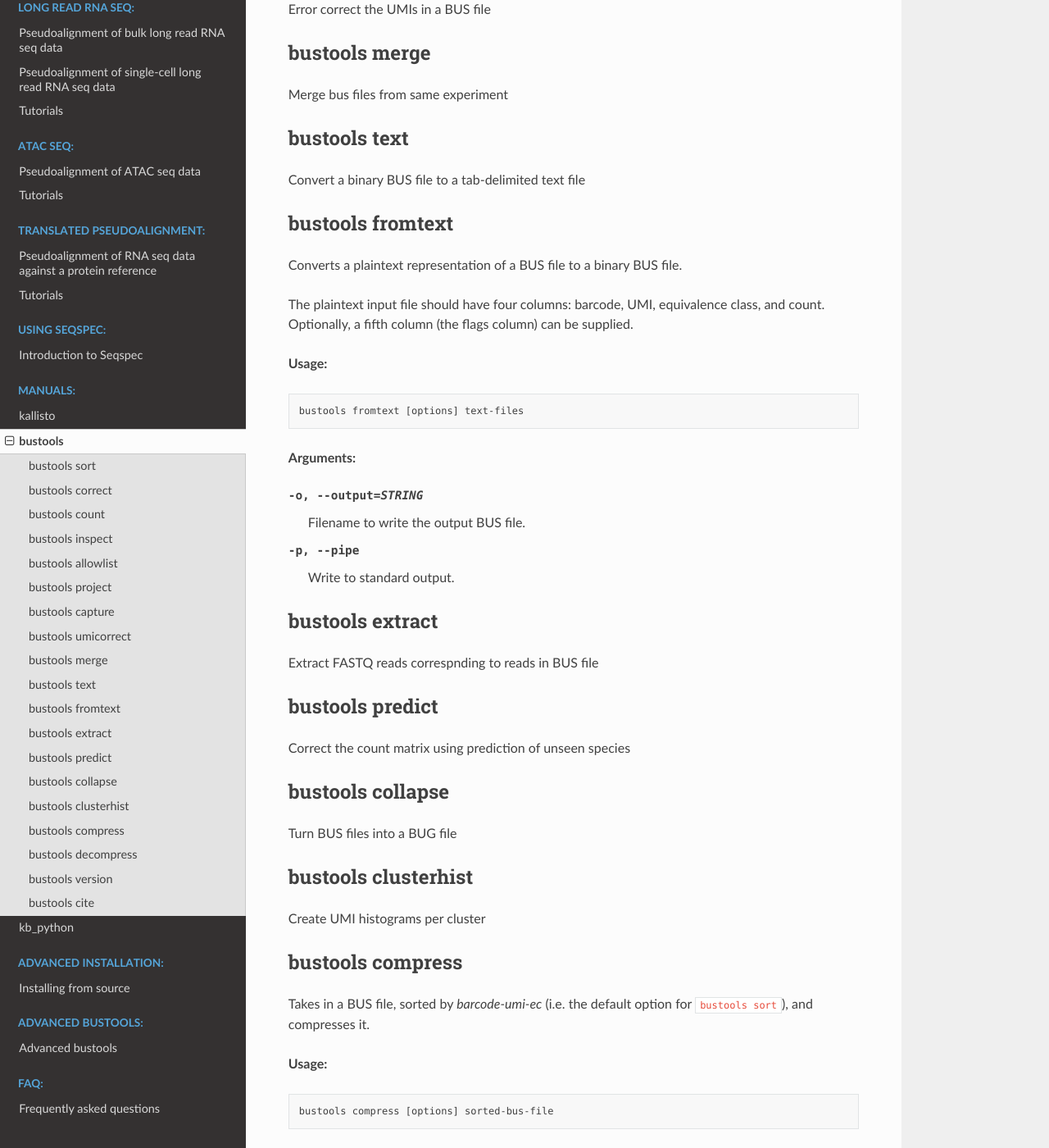
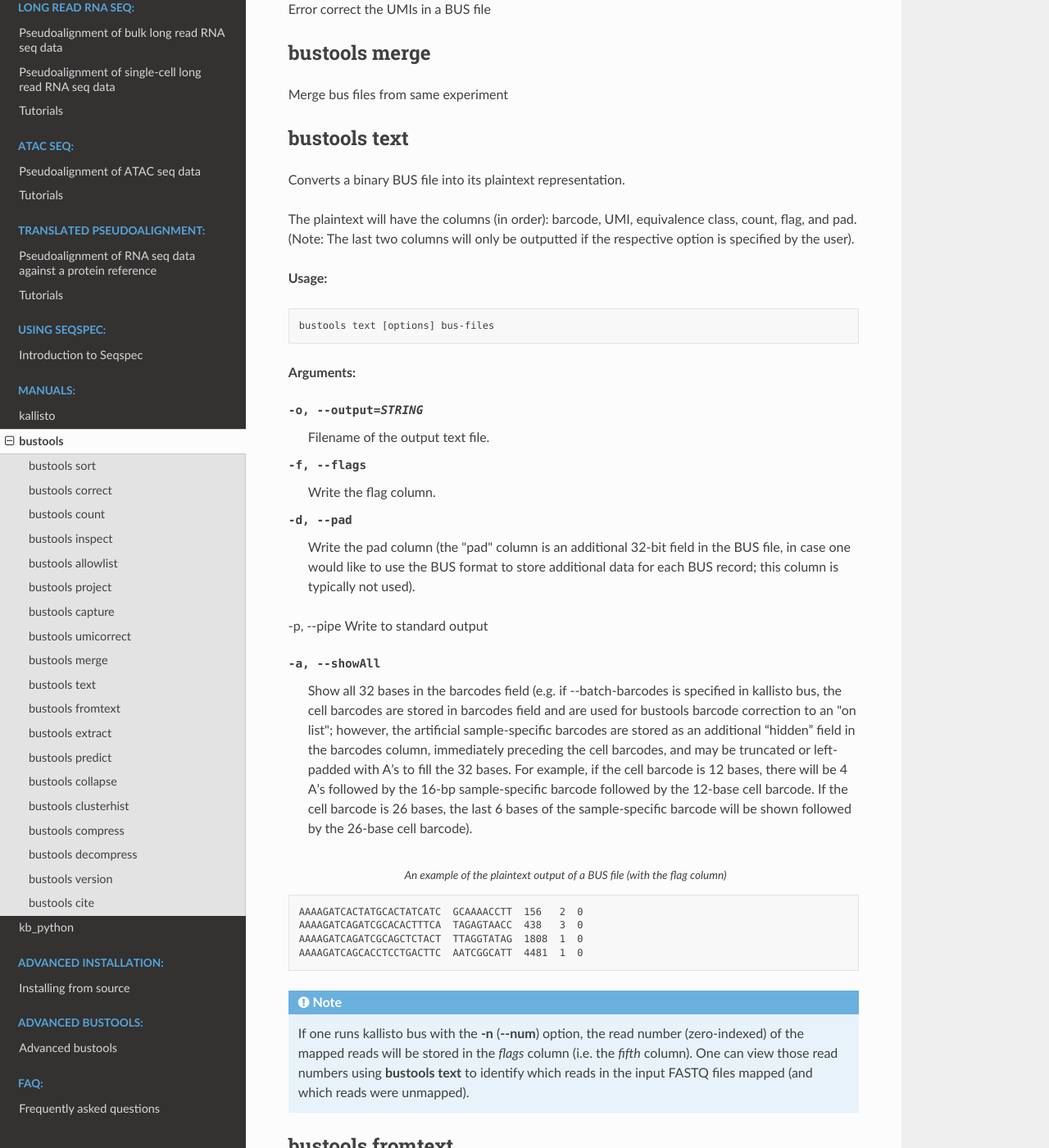
Before and after one commit to pachterlab/kb_docs, a Sphinx documentation site: the page built from docs/source/manuals/bustools.rst, in a window 1280 px wide and 1400 px high, scrolled down 7579 px. Shown: the whole window at 82% size. Built offline with Sphinx 7.4.7 and the Read the Docs theme 2.0.0, drawn with Linux system fonts in a browser that asks for light colours.

Commit message:
Update bustools.rst

```diff
--- a/docs/source/manuals/bustools.rst
+++ b/docs/source/manuals/bustools.rst
@@ -278,7 +278,43 @@ Merge bus files from same experiment
 
 bustools text
 ^^^^^^^^^^^^^^^^^^^^
-Convert a binary BUS file to a tab-delimited text file
+Converts a binary BUS file into its plaintext representation.
+
+The plaintext will have the columns (in order): barcode, UMI, equivalence class, count, flag, and pad. (Note: The last two columns will only be outputted if the respective option is specified by the user).
+
+**Usage:**
+
+
+.. code-block:: text
+
+   bustools text [options] bus-files
+
+**Arguments:**
+
+-o, --output=STRING  Filename of the output text file.
+
+-f, --flags  Write the flag column.
+
+-d, --pad  Write the pad column (the "pad" column is an additional 32-bit field in the BUS file, in case one would like to use the BUS format to store additional data for each BUS record; this column is typically not used).
+
+-p, --pipe Write to standard output
+
+-a, --showAll  Show all 32 bases in the barcodes field (e.g. if --batch-barcodes is specified in kallisto bus, the cell barcodes are stored in barcodes field and are used for bustools barcode correction to an "on list"; however, the artificial sample-specific barcodes are stored as an additional “hidden” field in the barcodes column, immediately preceding the cell barcodes, and may be truncated or left-padded with A’s to fill the 32 bases. For example, if the cell barcode is 12 bases, there will be 4 A’s followed by the 16-bp sample-specific barcode followed by the 12-base cell barcode. If the cell barcode is 26 bases, the last 6 bases of the sample-specific barcode will be shown followed by the 26-base cell barcode).
+
+
+.. code-block:: text
+  :caption: An example of the plaintext output of a BUS file (with the flag column)
+
+  AAAAGATCACTATGCACTATCATC  GCAAAACCTT  156   2  0
+  AAAAGATCAGATCGCACACTTTCA  TAGAGTAACC  438   3  0
+  AAAAGATCAGATCGCAGCTCTACT  TTAGGTATAG  1808  1  0
+  AAAAGATCAGCACCTCCTGACTTC  AATCGGCATT  4481  1  0
+
+
+.. note::
+
+  If one runs kallisto bus with the **-n** (**--num**) option, the read number (zero-indexed) of the mapped reads will be stored in the *flags* column (i.e. the *fifth* column). One can view those read numbers using **bustools text** to identify which reads in the input FASTQ files mapped (and which reads were unmapped).
+
 
 bustools fromtext
 ^^^^^^^^^^^^^^^^^^^^
```
